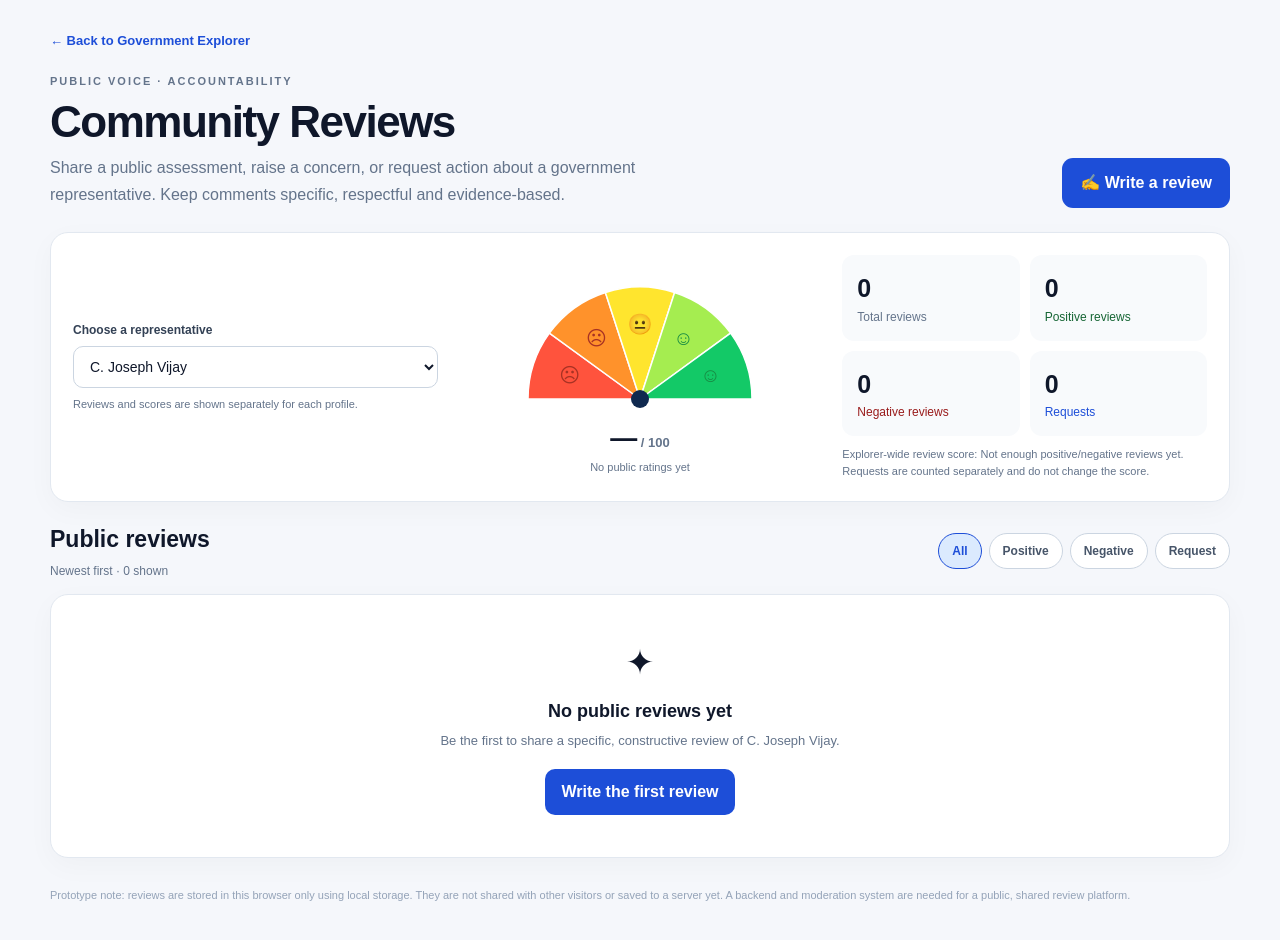
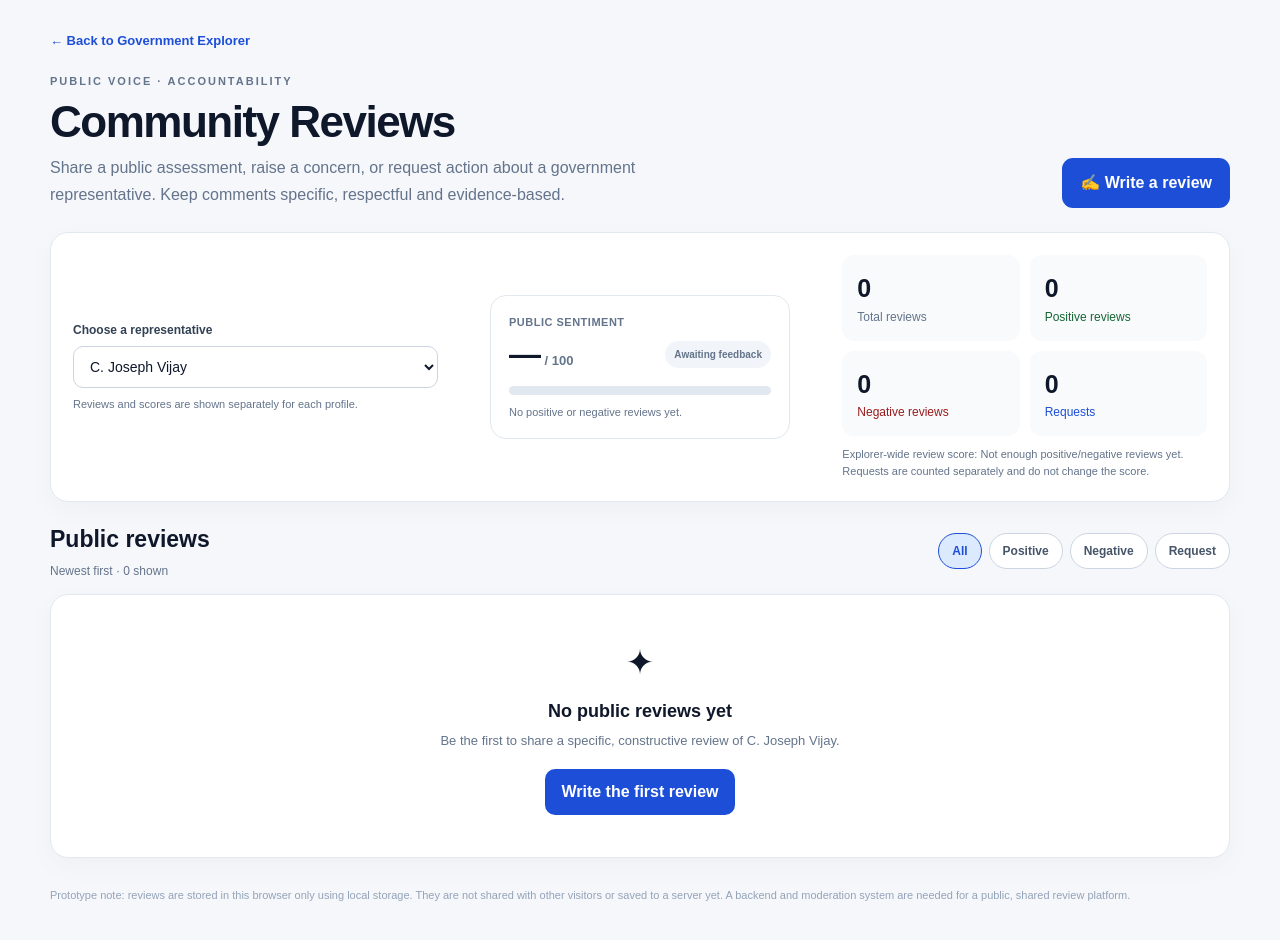
Before and after one commit to akasharumugamm/Arasiyal-Arattai, a Next.js app in the folder app/: page /reviews in a window 1280 px wide. Shown: the top 940 px of the page. Built offline with nearby package versions, Linux system fonts and the light colour scheme.

Commit message:
Replace old community rating gauge on reviews page

```diff
--- a/app/app/reviews/page.tsx
+++ b/app/app/reviews/page.tsx
@@ -59,28 +59,21 @@ const typeStyles: Record<ReviewType, { color: string; background: string; descri
 };
 
 function RatingGauge({ value }: { value: number | null }) {
-  const cx = 150, cy = 140, r = 112;
-  const point = (angle: number, radius: number) => ({ x: cx + radius * Math.cos((angle * Math.PI) / 180), y: cy + radius * Math.sin((angle * Math.PI) / 180) });
-  const colors = ["#ff533d", "#ff922b", "#ffe52e", "#a5ed50", "#13c967"];
-  const faces = ["☹", "☹", "😐", "☺", "☺"];
-  const path = (start: number, end: number) => {
-    const a = point(start, r), b = point(end, r);
-    return `M ${cx} ${cy} L ${a.x} ${a.y} A ${r} ${r} 0 0 1 ${b.x} ${b.y} Z`;
-  };
-  const angle = value === null ? null : 180 + Math.max(0, Math.min(100, value)) * 1.8;
-  const tip = angle === null ? null : point(angle, 86);
+  const score = value === null ? null : Math.max(0, Math.min(100, Math.round(value)));
+  const sentiment = score === null ? "Awaiting feedback" : score >= 70 ? "Mostly positive" : score >= 45 ? "Mixed feedback" : "Needs improvement";
+  const color = score === null ? "#64748b" : score >= 70 ? "#15803d" : score >= 45 ? "#b45309" : "#b91c1c";
+  const background = score === null ? "#f1f5f9" : score >= 70 ? "#dcfce7" : score >= 45 ? "#fef3c7" : "#fee2e2";
   return (
-    <div style={{ maxWidth: 300, margin: "0 auto" }}>
-      <svg viewBox="0 0 300 160" style={{ width: "100%", display: "block" }} role="img" aria-label={value === null ? "No public ratings yet" : `Average rating ${Math.round(value)} out of 100`}>
-        {colors.map((color, i) => <path key={color} d={path(180 + i * 36, 216 + i * 36)} fill={color} stroke="white" strokeWidth="1.5" />)}
-        {faces.map((face, i) => { const p = point(198 + i * 36, 74); return <text key={i} x={p.x} y={p.y + 6} textAnchor="middle" fontSize="20" fill={i < 2 ? "#a83224" : i === 2 ? "#997600" : "#178b43"}>{face}</text>; })}
-        {tip && <path d={`M ${cx} ${cy} L ${tip.x} ${tip.y}`} stroke="#10294f" strokeWidth="5" strokeLinecap="round" />}
-        <circle cx={cx} cy={cy} r="9" fill="#10294f" />
-      </svg>
-      <div style={{ textAlign: "center", marginTop: -1 }}>
-        <div style={{ fontSize: 27, fontWeight: 900, color: "#0f172a" }}>{value === null ? "—" : Math.round(value)}<span style={{ fontSize: 13, color: "#64748b" }}> / 100</span></div>
-        <div style={{ fontSize: 11, color: "#64748b" }}>{value === null ? "No public ratings yet" : "Community average"}</div>
+    <div style={{ width: "100%", maxWidth: 300, margin: "0 auto", padding: 18, boxSizing: "border-box", border: "1px solid #e2e8f0", borderRadius: 16, background: "white" }}>
+      <div style={{ fontSize: 11, color: "#64748b", fontWeight: 800, letterSpacing: 0.5, textTransform: "uppercase" }}>Public sentiment</div>
+      <div style={{ display: "flex", justifyContent: "space-between", alignItems: "center", gap: 8, marginTop: 6 }}>
+        <div><span style={{ fontSize: 32, lineHeight: 1.1, fontWeight: 900, color: "#0f172a" }}>{score === null ? "—" : score}</span><span style={{ fontSize: 13, color: "#64748b", fontWeight: 700 }}> / 100</span></div>
+        <span style={{ padding: "6px 9px", borderRadius: 999, background, color, fontSize: 10, fontWeight: 850, whiteSpace: "nowrap" }}>{sentiment}</span>
       </div>
+      <div role="progressbar" aria-label="Positive public sentiment score" aria-valuemin={0} aria-valuemax={100} aria-valuenow={score ?? 0} style={{ height: 9, borderRadius: 999, overflow: "hidden", background: "#e2e8f0", marginTop: 14 }}>
+        <div style={{ width: `${score ?? 0}%`, height: "100%", borderRadius: 999, background: score === null ? "#cbd5e1" : score >= 70 ? "#16a34a" : score >= 45 ? "#f59e0b" : "#ef4444", transition: "width 220ms ease" }} />
+      </div>
+      <p style={{ margin: "9px 0 0", fontSize: 11, color: "#64748b", lineHeight: 1.5 }}>{score === null ? "No positive or negative reviews yet." : "Based on positive and negative reviews only."}</p>
     </div>
   );
 }
```
